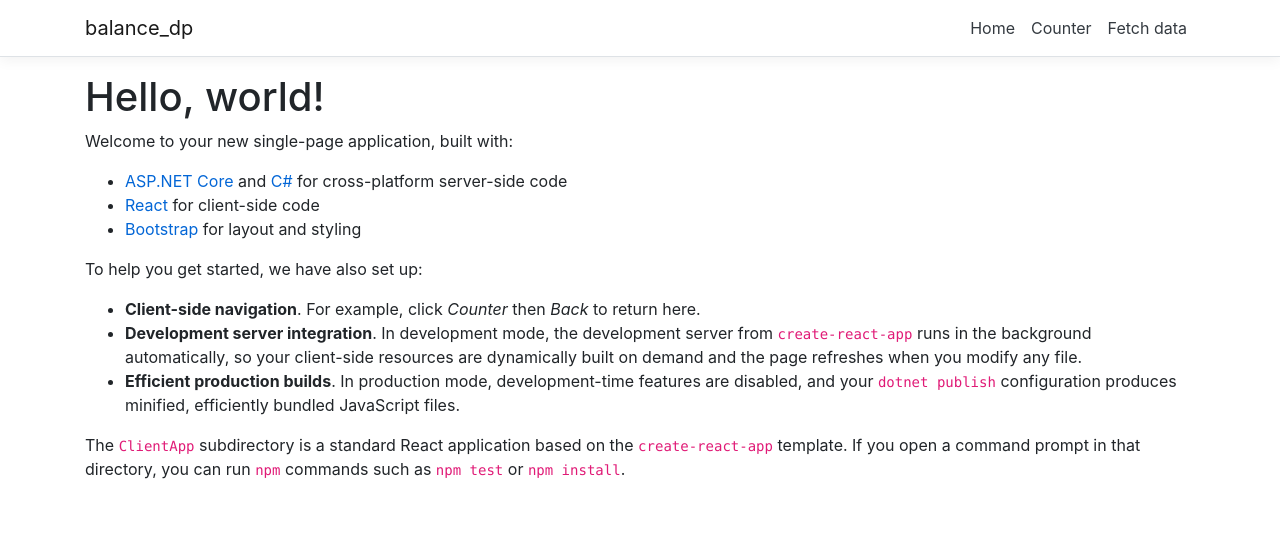
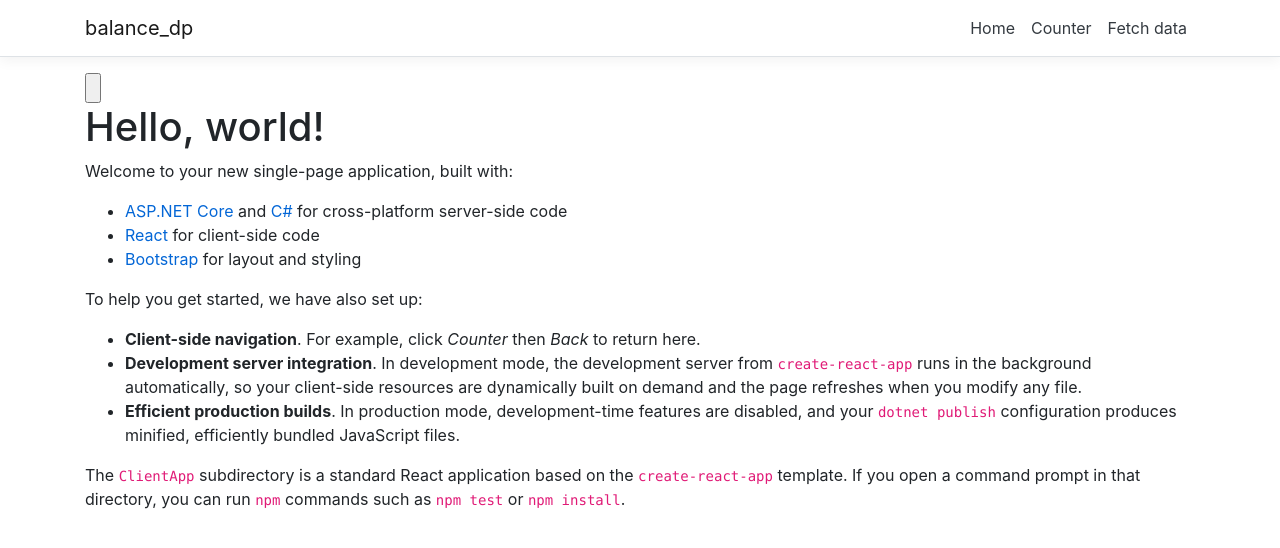
Before and after one commit to KuzmichAlexander/Balance_DP_Web, a React (Create React App) app in the folder balance_dp/balance_dp/ClientApp/: page / in a window 1280 px wide. Shown: the top 548 px of the page. Built offline with nearby package versions, Linux system fonts and the light colour scheme; no server answers.

Commit message:
протестили запросы

```diff
--- a/balance_dp/balance_dp/ClientApp/src/components/Home.js
+++ b/balance_dp/balance_dp/ClientApp/src/components/Home.js
@@ -1,22 +1,25 @@
-import React, { Component } from 'react';
+import React, {useState, useEffect} from 'react';
 import axios from 'axios';
 
-export class Home extends Component {
-  static displayName = Home.name;
 
-  componentDidMount() {
-    this.met();
-  }
-  met = async () =>{
-      const a = await axios.post('https://localhost:44379/api/CalculateDP', {a: 10});
-      console.log(a)
-  }
+export const Home = () => {
+   const [data, setData] = useState(null);
+    const met = async () => {
+        const {data} = await axios.post('https://localhost:44379/api/CalculateDP', { a: 10 });
+        setData(data.hb.c66)
+        alert('Пошол нахуй через 3 секунды')
+        setTimeout(()=>{
+            window.close()
+        }, 3000)
+    }
 
-    render () {
     return (
       <div>
-        <h1>Hello, world!</h1>
-        <p>Welcome to your new single-page application, built with:</p>
+
+          <input type="button" onClick={()=> met()}/>
+          <h1>Hello, world!</h1>
+         { data ? <input type="text" value={data}/> : null}
+            <p>Welcome to your new single-page application, built with:</p>
         <ul>
           <li><a href='https://get.asp.net/'>ASP.NET Core</a> and <a href='https://msdn.microsoft.com/en-us/library/67ef8sbd.aspx'>C#</a> for cross-platform server-side code</li>
           <li><a href='https://facebook.github.io/react/'>React</a> for client-side code</li>
@@ -32,4 +35,3 @@ export class Home extends Component {
       </div>
     );
   }
-}
```
Also changed, not shown: 1 other file (tests, documents, lock files or other folders).
